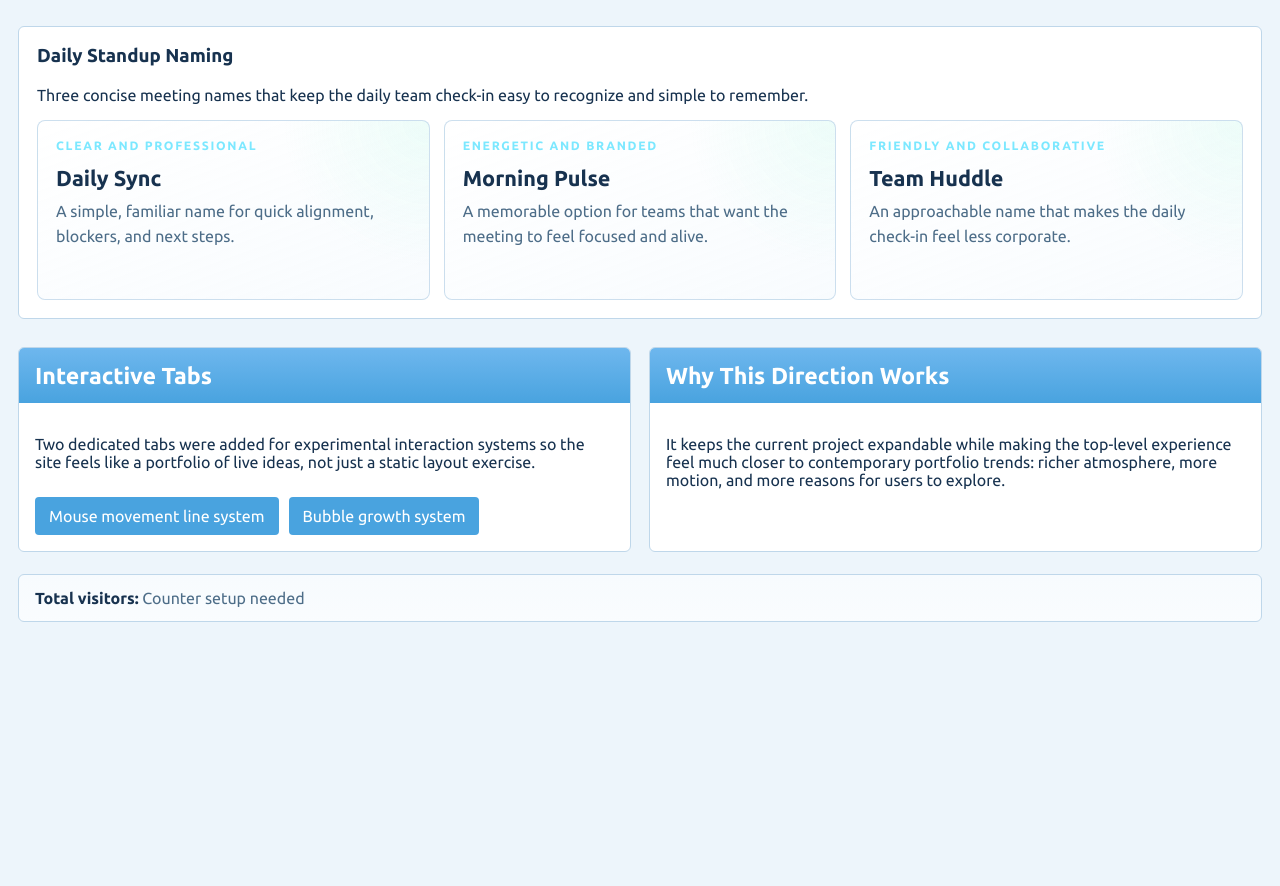
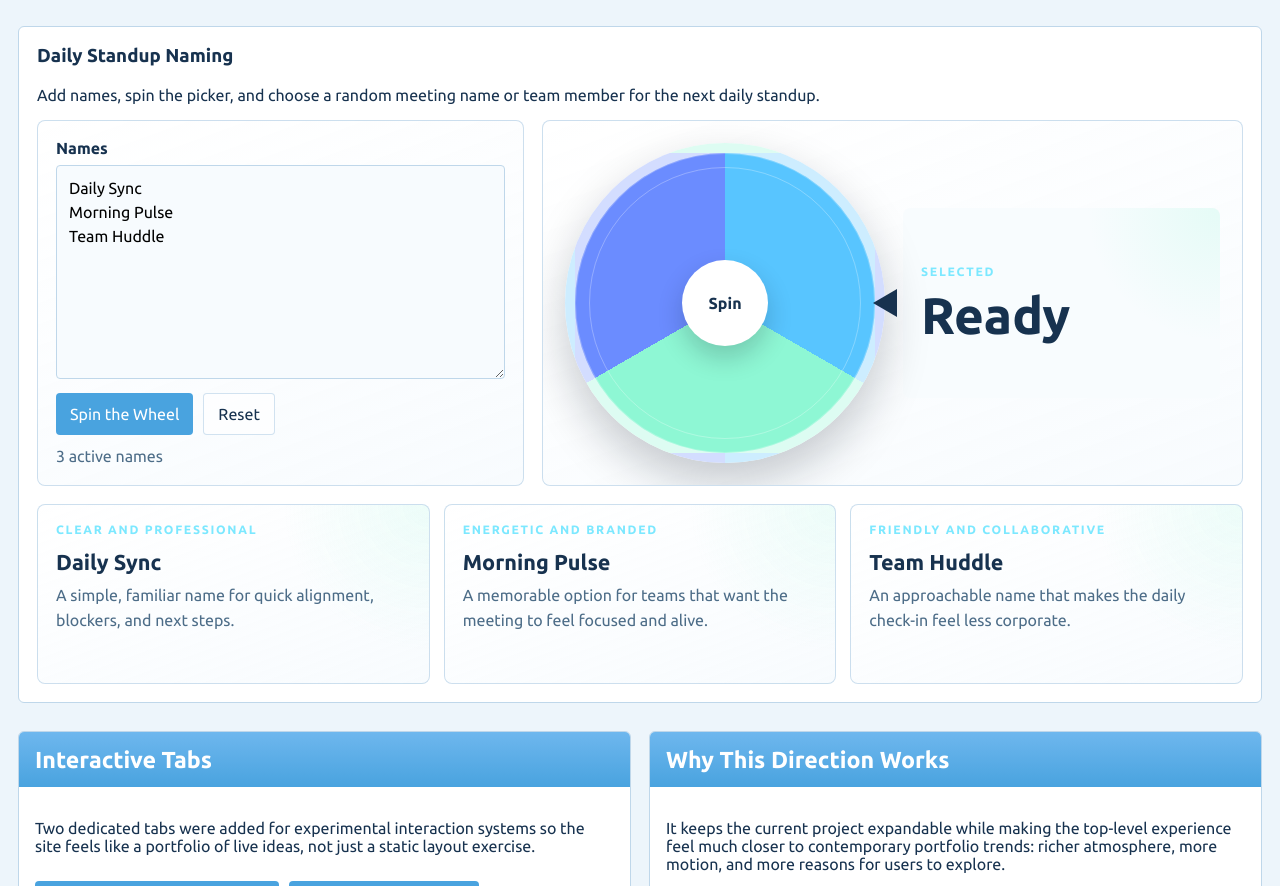
Before and after one commit to meruvav/Audionyx.org, a React (Vite) app: page / in a window 1280 px wide. Shown: the part 1857-2743 px from the top of the page. Before the commit the page ends 2497 px from the top, so only its background shows below. Built offline with nearby package versions, Linux system fonts and the light colour scheme; no server answers.

Commit message:
Add standup name picker wheel

```diff
--- a/src/pages/HomePage.jsx
+++ b/src/pages/HomePage.jsx
@@ -1,4 +1,4 @@
-import { useEffect, useState } from 'react';
+import { useEffect, useMemo, useState } from 'react';
 import { Link } from 'react-router-dom';
 import Panel from '../components/Panel';
 import SeoBlock from '../components/SeoBlock';
@@ -50,14 +50,86 @@ const standupNames = [
   },
 ];
 
+const pickerColors = ['#58c5ff', '#8ef7d4', '#6b8cff', '#f9d65c', '#ff8aa3', '#b99cff', '#7ce8ff', '#77dd88'];
+
+function getRandomIndex(length) {
+  if (length <= 0) return -1;
+  if (window.crypto?.getRandomValues) {
+    const values = new Uint32Array(1);
+    window.crypto.getRandomValues(values);
+    return values[0] % length;
+  }
+  return Math.floor(Math.random() * length);
+}
+
 export default function HomePage() {
   const [scrollY, setScrollY] = useState(0);
+  const [pickerText, setPickerText] = useState(standupNames.map((option) => option.name).join('\n'));
+  const [pickedName, setPickedName] = useState('');
+  const [isSpinning, setIsSpinning] = useState(false);
+  const [wheelRotation, setWheelRotation] = useState(0);
+
+  const pickerNames = useMemo(
+    () => pickerText
+      .split(/\r?\n|,/)
+      .map((name) => name.trim())
+      .filter(Boolean),
+    [pickerText],
+  );
+
+  const wheelGradient = useMemo(() => {
+    if (pickerNames.length === 0) {
+      return 'linear-gradient(135deg, rgba(88, 197, 255, 0.32), rgba(142, 247, 212, 0.22))';
+    }
+
+    const slice = 100 / pickerNames.length;
+    return `conic-gradient(${pickerNames.map((name, index) => {
+      const start = index * slice;
+      const end = (index + 1) * slice;
+      return `${pickerColors[index % pickerColors.length]} ${start}% ${end}%`;
+    }).join(', ')})`;
+  }, [pickerNames]);
 
   useEffect(() => {
     const onScroll = () => setScrollY(window.scrollY);
     window.addEventListener('scroll', onScroll, { passive: true });
     return () => window.removeEventListener('scroll', onScroll);
   }, []);
+
+  const spinPicker = () => {
+    if (pickerNames.length === 0 || isSpinning) return;
+
+    const nextIndex = getRandomIndex(pickerNames.length);
+    const baseTurns = 1440;
+    const sliceDegrees = 360 / pickerNames.length;
+    const targetOffset = 360 - (nextIndex * sliceDegrees + sliceDegrees / 2);
+    const nextRotation = Math.ceil(wheelRotation / 360) * 360 + baseTurns + targetOffset;
+
+    setIsSpinning(true);
+    setPickedName('');
+    setWheelRotation(nextRotation);
+
+    window.setTimeout(() => {
+      setPickedName(pickerNames[nextIndex]);
+      setIsSpinning(false);
+    }, 1500);
+  };
+
+  const removePickedName = () => {
+    if (!pickedName) return;
+    setPickerText((currentText) => currentText
+      .split(/\r?\n|,/)
+      .map((name) => name.trim())
+      .filter((name) => name && name !== pickedName)
+      .join('\n'));
+    setPickedName('');
+  };
+
+  const resetPicker = () => {
+    setPickerText(standupNames.map((option) => option.name).join('\n'));
+    setPickedName('');
+    setWheelRotation(0);
+  };
 
   return (
     <div className="portfolio-shell">
@@ -150,8 +222,54 @@ export default function HomePage() {
 
       <SeoBlock
         title="Daily Standup Naming"
-        intro="Three concise meeting names that keep the daily team check-in easy to recognize and simple to remember."
+        intro="Add names, spin the picker, and choose a random meeting name or team member for the next daily standup."
       >
+        <div className="standup-picker">
+          <div className="standup-picker-controls">
+            <label className="field standup-picker-field">
+              <span>Names</span>
+              <textarea
+                value={pickerText}
+                onChange={(event) => {
+                  setPickerText(event.target.value);
+                  setPickedName('');
+                }}
+                rows="8"
+                placeholder="Add one name per line"
+              />
+            </label>
+            <div className="standup-picker-actions">
+              <button type="button" onClick={spinPicker} disabled={pickerNames.length === 0 || isSpinning}>
+                {isSpinning ? 'Spinning...' : 'Spin the Wheel'}
+              </button>
+              <button type="button" className="standup-secondary-btn" onClick={resetPicker}>
+                Reset
+              </button>
+            </div>
+            <p className="standup-picker-count">{pickerNames.length} active {pickerNames.length === 1 ? 'name' : 'names'}</p>
+          </div>
+
+          <div className="standup-wheel-area">
+            <div className="standup-wheel-pointer" />
+            <div
+              className={`standup-wheel${isSpinning ? ' spinning' : ''}`}
+              style={{ background: wheelGradient, transform: `rotate(${wheelRotation}deg)` }}
+              aria-hidden="true"
+            >
+              <div className="standup-wheel-center">Spin</div>
+            </div>
+            <div className="standup-picker-result" aria-live="polite">
+              <span>Selected</span>
+              <strong>{pickedName || (isSpinning ? 'Choosing...' : 'Ready')}</strong>
+              {pickedName && (
+                <button type="button" className="standup-secondary-btn" onClick={removePickedName}>
+                  Remove Picked Name
+                </button>
+              )}
+            </div>
+          </div>
+        </div>
+
         <div className="standup-name-grid">
           {standupNames.map((option) => (
             <article key={option.name} className="standup-name-card">
--- a/src/styles.css
+++ b/src/styles.css
@@ -306,6 +306,140 @@ button {
 .portfolio-project-card p {
   color: var(--muted);
   margin-bottom: 0;
+}
+.standup-picker {
+  display: grid;
+  grid-template-columns: minmax(280px, 0.82fr) minmax(320px, 1.18fr);
+  gap: 18px;
+  align-items: stretch;
+  margin-bottom: 18px;
+}
+.standup-picker-controls,
+.standup-wheel-area {
+  border: 1px solid color-mix(in srgb, var(--border) 78%, transparent);
+  border-radius: 8px;
+  background:
+    linear-gradient(160deg, color-mix(in srgb, var(--panel) 78%, transparent), color-mix(in srgb, var(--soft) 88%, transparent));
+}
+.standup-picker-controls {
+  padding: 18px;
+}
+.standup-picker-field {
+  margin-bottom: 12px;
+}
+.standup-picker-field textarea {
+  min-height: 190px;
+  resize: vertical;
+  line-height: 1.5;
+}
+.standup-picker-actions {
+  display: flex;
+  flex-wrap: wrap;
+  gap: 10px;
+}
+.standup-picker-actions button,
+.standup-picker-result button {
+  min-height: 42px;
+  padding: 10px 14px;
+  border-radius: 4px;
+  background: var(--blue-2);
+  color: white;
+}
+.standup-picker-actions button:disabled {
+  cursor: not-allowed;
+  opacity: 0.58;
+}
+.standup-picker-actions button:hover:not(:disabled),
+.standup-picker-result button:hover {
+  background: var(--blue-4);
+}
+.standup-picker-actions .standup-secondary-btn,
+.standup-picker-result .standup-secondary-btn {
+  background: color-mix(in srgb, var(--panel) 66%, transparent);
+  border: 1px solid color-mix(in srgb, var(--border) 72%, transparent);
+  color: var(--ink);
+}
+.standup-picker-count {
+  margin: 12px 0 0;
+  color: var(--muted);
+}
+.standup-wheel-area {
+  position: relative;
+  display: grid;
+  grid-template-columns: minmax(220px, 320px) 1fr;
+  gap: 18px;
+  align-items: center;
+  min-height: 330px;
+  padding: 22px;
+  overflow: hidden;
+}
+.standup-wheel-pointer {
+  position: absolute;
+  top: 50%;
+  left: min(342px, calc(22px + 320px));
+  z-index: 2;
+  width: 0;
+  height: 0;
+  border-top: 14px solid transparent;
+  border-bottom: 14px solid transparent;
+  border-right: 24px solid var(--ink);
+  transform: translate(-12px, -50%);
+}
+.standup-wheel {
+  position: relative;
+  width: min(100%, 320px);
+  aspect-ratio: 1;
+  border-radius: 50%;
+  border: 10px solid color-mix(in srgb, var(--panel) 70%, transparent);
+  box-shadow: inset 0 0 0 1px rgba(255, 255, 255, 0.24), 0 20px 46px rgba(8, 19, 31, 0.22);
+  transition: transform 1500ms cubic-bezier(0.14, 0.78, 0.24, 1);
+}
+.standup-wheel::before {
+  content: '';
+  position: absolute;
+  inset: 14px;
+  border-radius: inherit;
+  border: 1px solid rgba(255, 255, 255, 0.28);
+}
+.standup-wheel-center {
+  position: absolute;
+  inset: 50%;
+  display: grid;
+  place-items: center;
+  width: 86px;
+  height: 86px;
+  border-radius: 50%;
+  background: var(--panel);
+  color: var(--ink);
+  font-weight: 700;
+  box-shadow: 0 12px 26px rgba(8, 19, 31, 0.2);
+  transform: translate(-50%, -50%);
+}
+.standup-wheel.spinning .standup-wheel-center {
+  color: var(--blue-3);
+}
+.standup-picker-result {
+  display: grid;
+  gap: 12px;
+  align-content: center;
+  min-height: 190px;
+  padding: 18px;
+  border-radius: 8px;
+  background:
+    radial-gradient(circle at top right, rgba(142, 247, 212, 0.18), transparent 36%),
+    color-mix(in srgb, var(--soft) 84%, var(--panel) 16%);
+}
+.standup-picker-result span {
+  color: #7ce8ff;
+  font-size: 0.76rem;
+  font-weight: 700;
+  letter-spacing: 0.14em;
+  text-transform: uppercase;
+}
+.standup-picker-result strong {
+  font-size: clamp(1.8rem, 5vw, 3.2rem);
+  line-height: 1;
+  word-break: break-word;
 }
 .standup-name-grid {
   display: grid;
@@ -715,6 +849,7 @@ ul { margin-top: 0; }
   .portfolio-hero,
   .portfolio-project-grid,
   .portfolio-panel-stack,
+  .standup-picker,
   .standup-name-grid,
   .bento-grid,
   .card-grid.three-up,
@@ -737,6 +872,21 @@ ul { margin-top: 0; }
     display: grid;
     grid-template-columns: repeat(2, minmax(0, 1fr));
     gap: 4px;
+  }
+  .standup-wheel-area {
+    grid-template-columns: 1fr;
+  }
+  .standup-wheel {
+    justify-self: center;
+  }
+  .standup-wheel-pointer {
+    top: 22px;
+    left: 50%;
+    border-right: 14px solid transparent;
+    border-left: 14px solid transparent;
+    border-top: 0;
+    border-bottom: 24px solid var(--ink);
+    transform: translateX(-50%);
   }
 }
 @media (max-width: 720px) {
@@ -774,4 +924,8 @@ ul { margin-top: 0; }
     flex-direction: column;
     align-items: flex-start;
   }
+  .standup-picker-actions button,
+  .standup-picker-result button {
+    width: 100%;
+  }
 }
```
